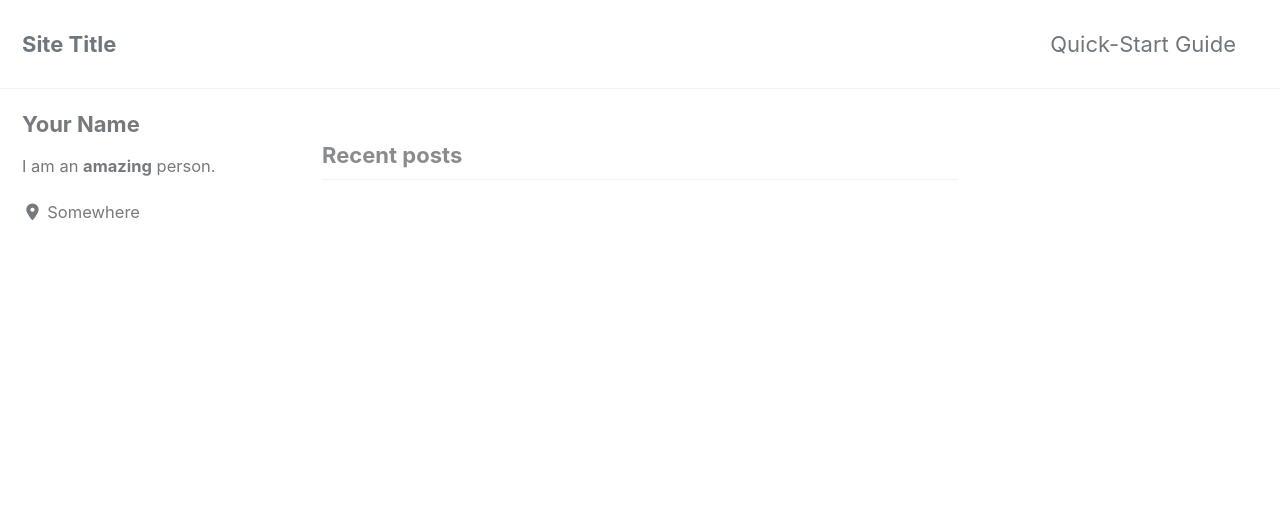
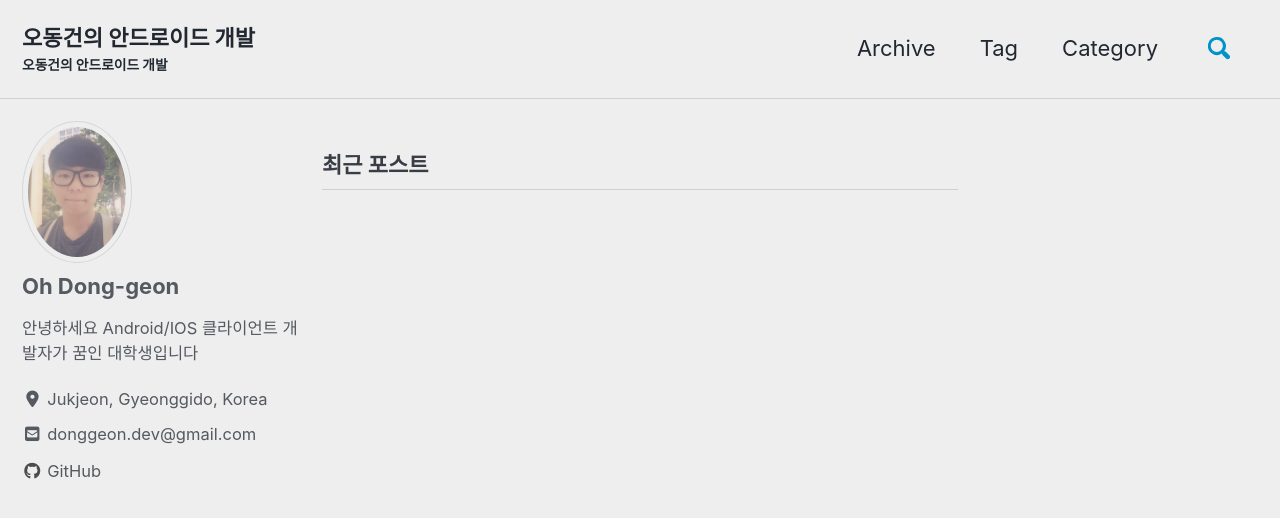
Before and after one commit to donggeonoh/geonee.github.io, a Jekyll site: the page built from index.html, in a window 1280 px wide and 900 px high. Shown: the top 518 px of the window. Built offline with Jekyll 4.4.1, drawn with Linux system fonts in a browser that asks for light colours; cached includes are drawn as plain includes; nearby versions of some CDN libraries; the list of posts is cut into pages by our own code; some of the changed text lies outside the part shown.

Commit message:
add archive and profile

```diff
--- a/_config.yml
+++ b/_config.yml
@@ -12,29 +12,29 @@
 
 theme: minimal-mistakes-jekyll
 # remote_theme           : "mmistakes/minimal-mistakes"
-minimal_mistakes_skin    : "default" # "air", "aqua", "contrast", "dark", "dirt", "neon", "mint", "plum", "sunrise"
+minimal_mistakes_skin    : "air" # "dark", "aqua", "contrast", "default", "dirt", "neon", "mint", "plum", "sunrise"
 
 # Site Settings
-locale                   : "en-US"
-title                    : "Site Title"
+locale                   : "ko-KR"
+title                    : "오동건의 안드로이드 개발"
 title_separator          : "-"
-subtitle                 : # site tagline that appears below site title in masthead
-name                     : "Your Name"
-description              : "An amazing website."
-url                      : # the base hostname & protocol for your site e.g. "https://mmistakes.github.io"
+subtitle                 : "오동건의 안드로이드 개발" # site tagline that appears below site title in masthead
+name                     : "오동건 (Oh Dong-geon)"
+description              : "안녕하세요 안드로이드 개발자가 되고싶은 대학생입니다"
+url                      : "https://geonee.github.io"
 baseurl                  : # the subpath of your site, e.g. "/blog"
-repository               : # GitHub username/repo-name e.g. "mmistakes/minimal-mistakes"
+repository               : "geonee/geonee.github.io"
 teaser                   : # path of fallback teaser image, e.g. "/assets/images/500x300.png"
 logo                     : # path of logo image to display in the masthead, e.g. "/assets/images/88x88.png"
 masthead_title           : # overrides the website title displayed in the masthead, use " " for no title
 # breadcrumbs            : false # true, false (default)
 words_per_minute         : 200
 comments:
-  provider               : # false (default), "disqus", "discourse", "facebook", "staticman", "staticman_v2", "utterances", "custom"
+  provider               : "disqus" # false (default), "disqus", "discourse", "facebook", "staticman", "staticman_v2", "utterances", "custom"
   disqus:
-    shortname            : # https://help.disqus.com/customer/portal/articles/466208-what-s-a-shortname-
+    shortname            : "https://help.disqus.com/customer/portal/articles/466208-what-s-a-shortname-"
   discourse:
-    server               : # https://meta.discourse.org/t/embedding-discourse-comments-via-javascript/31963 , e.g.: meta.discourse.org
+    server               : "https://meta.discourse.org/t/embedding-discourse-comments-via-javascript/31963" # , e.g.: meta.discourse.org
   facebook:
     # https://developers.facebook.com/docs/plugins/comments
     appid                :
@@ -65,8 +65,8 @@ reCaptcha:
   secret                 :
 atom_feed:
   path                   : # blank (default) uses feed.xml
-search                   : # true, false (default)
-search_full_content      : # true, false (default)
+search                   : true
+search_full_content      : true
 search_provider          : # lunr (default), algolia, google
 algolia:
   application_id         : # YOUR_APPLICATION_ID
@@ -76,6 +76,7 @@ algolia:
 google:
   search_engine_id       : # YOUR_SEARCH_ENGINE_ID
   instant_search         : # false (default), true
+
 # SEO Related
 google_site_verification :
 bing_site_verification   :
@@ -99,60 +100,32 @@ social:
 
 # Analytics
 analytics:
-  provider               : false # false (default), "google", "google-universal", "custom"
+  provider               : "google" # false (default), "google", "google-universal", "custom"
   google:
-    tracking_id          :
-    anonymize_ip         : # true, false (default)
+    tracking_id          : "UA-154674135-1"
+    anonymize_ip         : true
 
 
 # Site Author
 author:
-  name             : "Your Name"
-  avatar           : # path of avatar image, e.g. "/assets/images/bio-photo.jpg"
-  bio              : "I am an **amazing** person."
-  location         : "Somewhere"
-  email            :
+  name             : "Oh Dong-geon"
+  avatar           : "/assets/images/me.jpg" # path of avatar image, e.g. "/assets/images/bio-photo.jpg"
+  bio              : "안녕하세요 Android/IOS 클라이언트 개발자가 꿈인 대학생입니다"
+  location         : "Jukjeon, Gyeonggido, Korea"
   links:
-    - label: "Email"
+    - label: "donggeon.dev@gmail.com"
       icon: "fas fa-fw fa-envelope-square"
-      # url: mailto:your.name@email.com
-    - label: "Website"
-      icon: "fas fa-fw fa-link"
-      # url: "https://your-website.com"
-    - label: "Twitter"
-      icon: "fab fa-fw fa-twitter-square"
-      # url: "https://twitter.com/"
-    - label: "Facebook"
-      icon: "fab fa-fw fa-facebook-square"
-      # url: "https://facebook.com/"
+      url: "donggeon.dev@gmail.com"
     - label: "GitHub"
       icon: "fab fa-fw fa-github"
-      # url: "https://github.com/"
-    - label: "Instagram"
-      icon: "fab fa-fw fa-instagram"
-      # url: "https://instagram.com/"
+      url: "https://github.com/geonee"
 
 # Site Footer
 footer:
   links:
-    - label: "Twitter"
-      icon: "fab fa-fw fa-twitter-square"
-      # url:
-    - label: "Facebook"
-      icon: "fab fa-fw fa-facebook-square"
-      # url:
     - label: "GitHub"
       icon: "fab fa-fw fa-github"
-      # url:
-    - label: "GitLab"
-      icon: "fab fa-fw fa-gitlab"
-      # url:
-    - label: "Bitbucket"
-      icon: "fab fa-fw fa-bitbucket"
-      # url:
-    - label: "Instagram"
-      icon: "fab fa-fw fa-instagram"
-      # url:
+      url: "https://github.com/geonee"
 
 
 # Reading Files
@@ -289,6 +262,6 @@ defaults:
       layout: single
       author_profile: true
       read_time: true
-      comments: # true
+      comments: true
       share: true
       related: true
```
Also changed, not shown: _data/navigation.yml (+6 -10 lines), _pages/category-archive.html (added, +14 -0 lines), _pages/collection-archive.html (added, +13 -0 lines), _pages/tag-archive.html (added, +25 -0 lines), assets/images/me.jpg (added), 1 other file.
